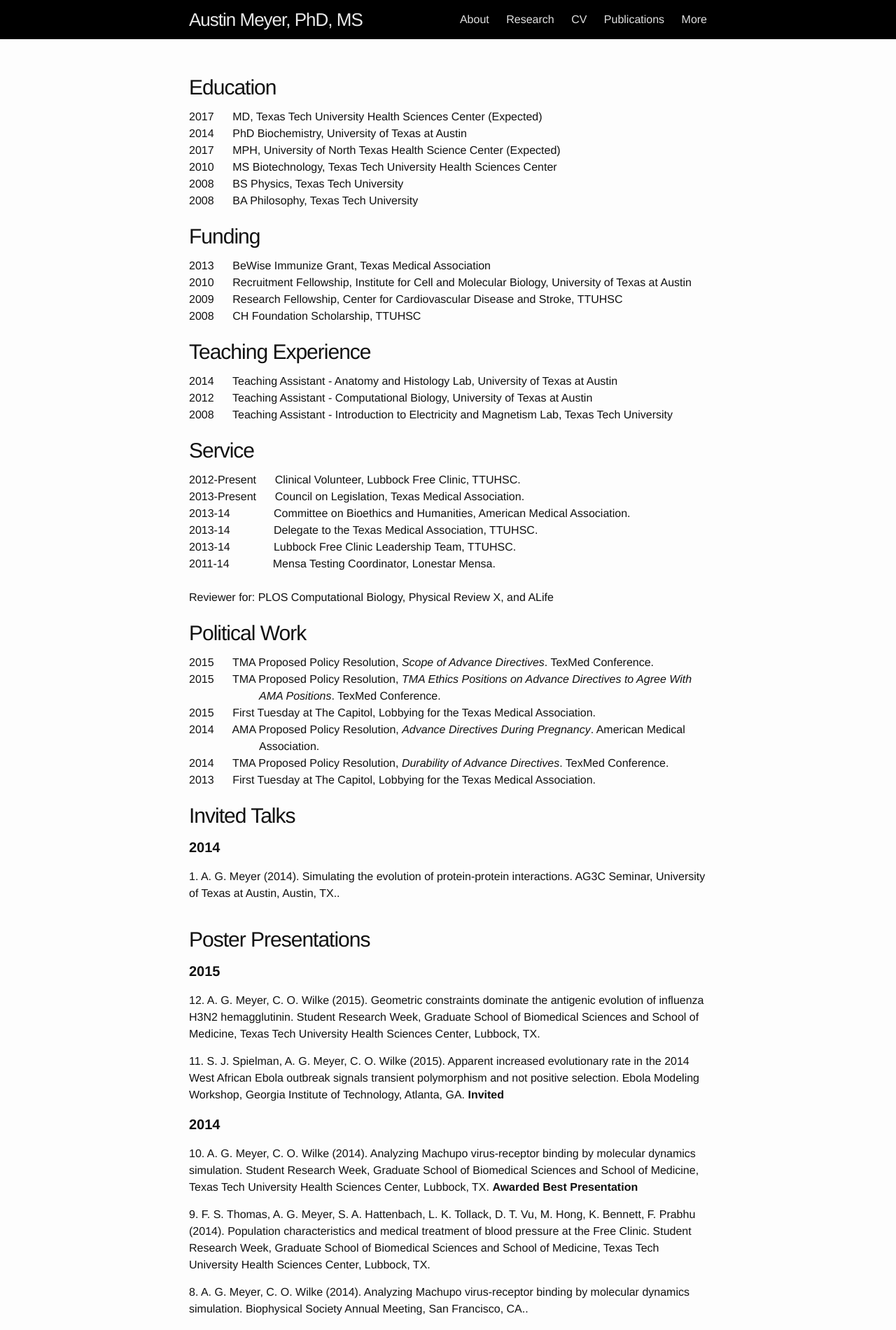
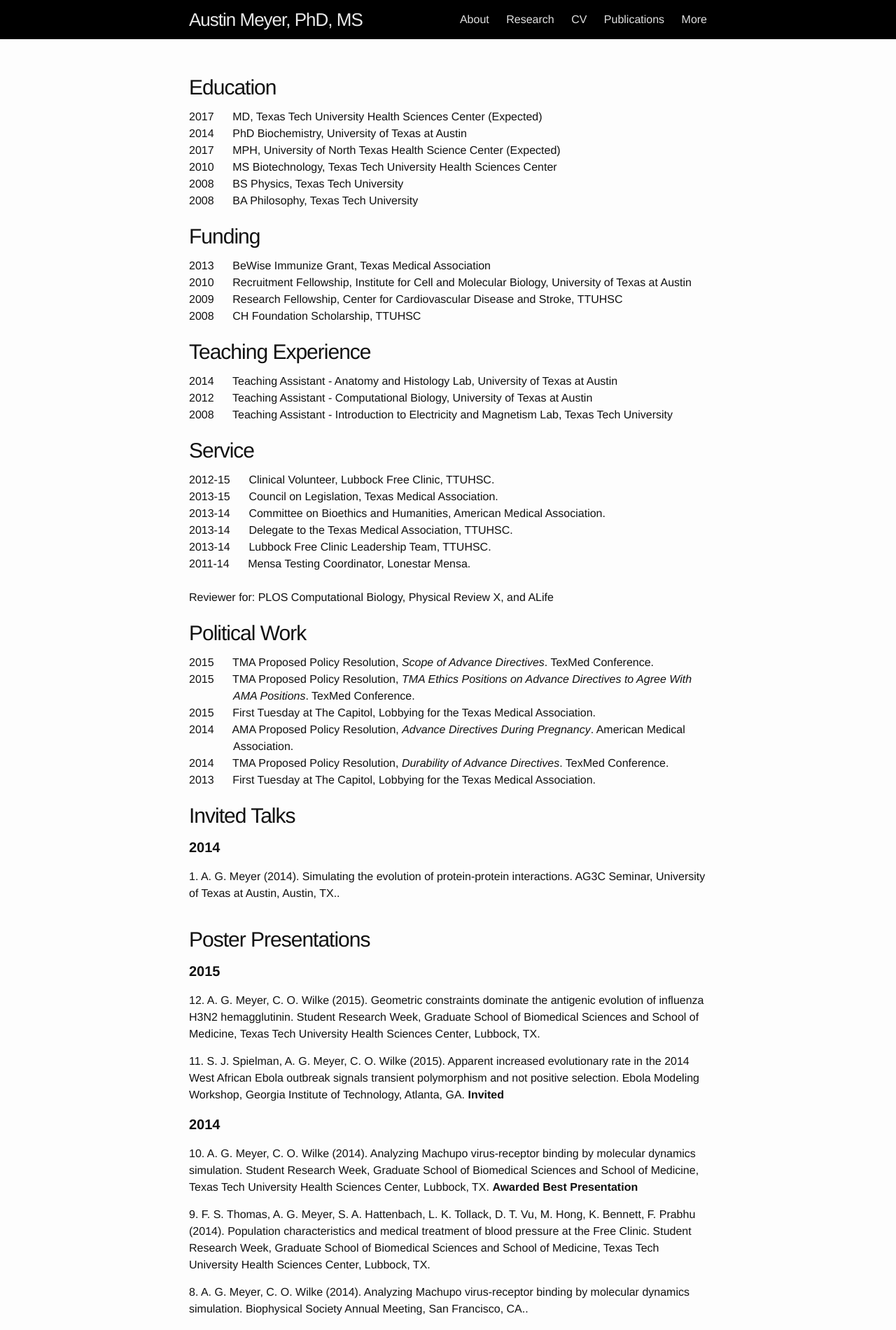
Before and after one commit to ausmeyer/ausmeyer.github.io, a Jekyll site: the page built from cv.html, in a window 1280 px wide. Shown: the top 1901 px of the page at 70% size. Built offline with Jekyll 4.4.1, drawn with Linux system fonts in a browser that asks for light colours.

Commit message:
Test on mobile devices.

```diff
--- a/_sass/_layout.scss
+++ b/_sass/_layout.scss
@@ -296,8 +296,8 @@ a.anchor {
 .post-content {
     margin-bottom: 0;
 
-    padding-left: 100px;
-    text-indent: -100px;
+    padding-left: 63px;
+    text-indent: -63px;
 
     h2 {
         font-size: 28px;
--- a/cv.html
+++ b/cv.html
@@ -35,12 +35,12 @@ permalink: /cv/
 <div class="post"><br>
   <a class="anchor" id="Service"></a>
   <h1 class="post-title">Service</h1>
-  <h4 class="post-content">2012-Present &nbsp;&nbsp;&nbsp;&nbsp;                                                  Clinical Volunteer, Lubbock Free Clinic, TTUHSC.                     </h4>
-  <h4 class="post-content">2013-Present &nbsp;&nbsp;&nbsp;&nbsp;                                                  Council on Legislation, Texas Medical Association.                   </h4>
-  <h4 class="post-content">2013-14      &nbsp;&nbsp;&nbsp;&nbsp;&nbsp;&nbsp;&nbsp;&nbsp;&nbsp;&nbsp;&nbsp;&nbsp;  Committee on Bioethics and Humanities, American Medical Association. </h4>
-  <h4 class="post-content">2013-14      &nbsp;&nbsp;&nbsp;&nbsp;&nbsp;&nbsp;&nbsp;&nbsp;&nbsp;&nbsp;&nbsp;&nbsp;  Delegate to the Texas Medical Association, TTUHSC.                   </h4>
-  <h4 class="post-content">2013-14      &nbsp;&nbsp;&nbsp;&nbsp;&nbsp;&nbsp;&nbsp;&nbsp;&nbsp;&nbsp;&nbsp;&nbsp;  Lubbock Free Clinic Leadership Team, TTUHSC.                         </h4>
-  <h4 class="post-content">2011-14      &nbsp;&nbsp;&nbsp;&nbsp;&nbsp;&nbsp;&nbsp;&nbsp;&nbsp;&nbsp;&nbsp;&nbsp;  Mensa Testing Coordinator, Lonestar Mensa.                           </h4>
+  <h4 class="post-content">2012-15 &nbsp;&nbsp;&nbsp;&nbsp; Clinical Volunteer, Lubbock Free Clinic, TTUHSC.                     </h4>
+  <h4 class="post-content">2013-15 &nbsp;&nbsp;&nbsp;&nbsp; Council on Legislation, Texas Medical Association.                   </h4>
+  <h4 class="post-content">2013-14 &nbsp;&nbsp;&nbsp;&nbsp; Committee on Bioethics and Humanities, American Medical Association. </h4>
+  <h4 class="post-content">2013-14 &nbsp;&nbsp;&nbsp;&nbsp; Delegate to the Texas Medical Association, TTUHSC.                   </h4>
+  <h4 class="post-content">2013-14 &nbsp;&nbsp;&nbsp;&nbsp; Lubbock Free Clinic Leadership Team, TTUHSC.                         </h4>
+  <h4 class="post-content">2011-14 &nbsp;&nbsp;&nbsp;&nbsp; Mensa Testing Coordinator, Lonestar Mensa.                           </h4>
   <br>
   Reviewer for:    PLOS Computational Biology, Physical Review X, and ALife
 </div>
```
